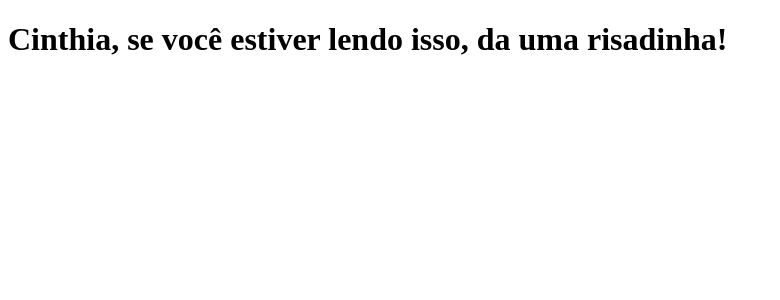
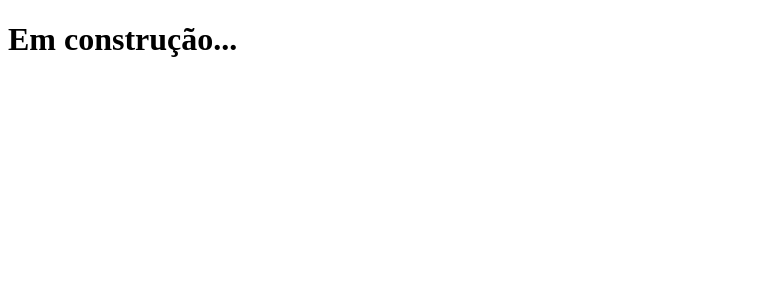
Before and after one commit to J040/clone-tabnews, a Next.js app: page / in a window 1280 px wide. Shown: the top 300 px of the page, without its empty margins (0-780 px from the left). Built offline with nearby package versions, Linux system fonts and the light colour scheme.

Commit message:
Updating index page

```diff
--- a/pages/index.js
+++ b/pages/index.js
@@ -1,7 +1,7 @@
 function Home() {
   var content = (
     <div>
-      <h1>Cinthia, se você estiver lendo isso, da uma risadinha!</h1>
+      <h1>Em construção...</h1>
     </div>
   );
   return content;
```
